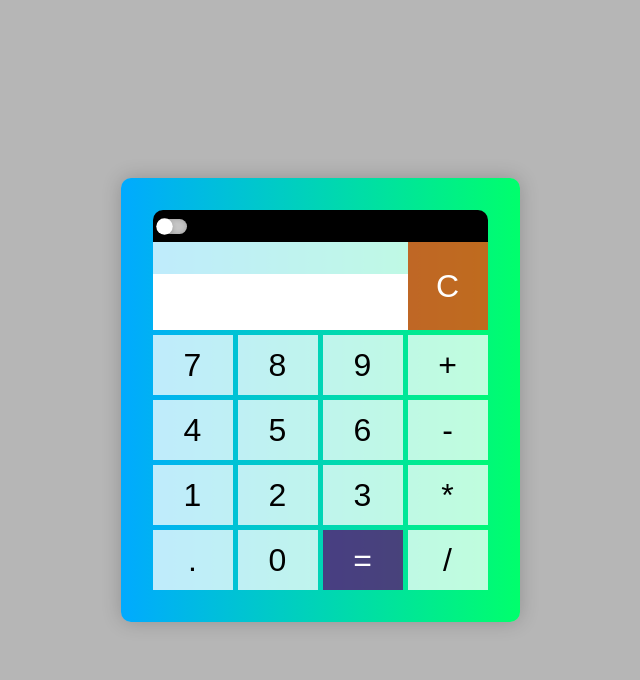
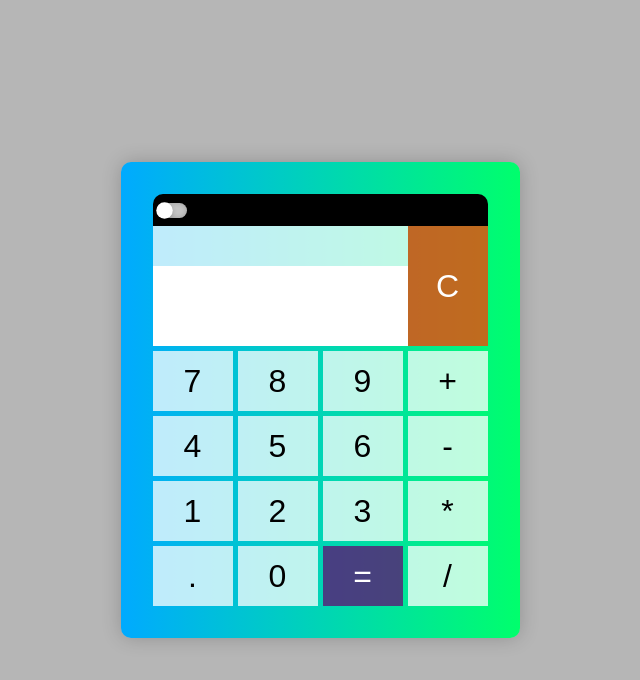
Before and after one commit to SSahil404/react-calculator, a React (Create React App) app: page / in a window 1280 px wide. Shown: the top 680 px of the page, without its empty margins (320-960 px from the left). Built offline with nearby package versions, Linux system fonts and the light colour scheme.

Commit message:
added multi operation feature

```diff
--- a/src/App.css
+++ b/src/App.css
@@ -118,14 +118,16 @@ button:hover {
     display: flex;
     align-items: center;
     justify-content: flex-end;
-    height: 2rem;
+    height: 2.5rem;
+    /* overflow: auto; */
     background-color: var(--clr-light-primary);
     font-size: 1rem;
     padding: 0 0.5rem;
     color: var(--clr-dark-secondary);
 }
 .calculator .display-clear .display .current-result {
-    height: 3.5rem;
+    height: 5rem;
+    overflow: auto;
     background-color: var(--clr-light);
     font-size: 1.8rem;
     padding: 0 0.5rem;
--- /dev/null
+++ b/src/components/CalcBody.js
@@ -0,0 +1,60 @@
+import React from "react";
+
+const CalcBody = ({ appendNumber, chooseOperator, equalOperator }) => {
+    return (
+        <div>
+            <div className="calc-body">
+                <button onClick={() => appendNumber(7)} className="number button">
+                    7
+                </button>
+                <button onClick={() => appendNumber(8)} className="number button">
+                    8
+                </button>
+                <button onClick={() => appendNumber(9)} className="number button">
+                    9
+                </button>
+                <button onClick={() => chooseOperator("+")} className="currOperator button">
+                    +
+                </button>
+                <button onClick={() => appendNumber(4)} className="number button">
+                    4
+                </button>
+                <button onClick={() => appendNumber(5)} className="number button">
+                    5
+                </button>
+                <button onClick={() => appendNumber(6)} className="number button">
+                    6
+                </button>
+                <button onClick={() => chooseOperator("-")} className="currOperator button">
+                    -
+                </button>
+                <button onClick={() => appendNumber(1)} className="number button">
+                    1
+                </button>
+                <button onClick={() => appendNumber(2)} className="number button">
+                    2
+                </button>
+                <button onClick={() => appendNumber(3)} className="number button">
+                    3
+                </button>
+                <button onClick={() => chooseOperator("*")} className="currOperator button">
+                    *
+                </button>
+                <button onClick={() => appendNumber(".")} className="number button">
+                    .
+                </button>
+                <button onClick={() => appendNumber(0)} className="number button">
+                    0
+                </button>
+                <button onClick={() => equalOperator("=")} className="equal button">
+                    =
+                </button>
+                <button onClick={() => chooseOperator("/")} className="currOperator button">
+                    /
+                </button>
+            </div>
+        </div>
+    );
+};
+
+export default CalcBody;
--- /dev/null
+++ b/src/components/Display.js
@@ -0,0 +1,19 @@
+import React from "react";
+
+const Display = ({ prevResult, result, clear }) => {
+    return (
+        <div>
+            <div className="display-clear">
+                <div className="display">
+                    <div className="prev-result">{prevResult}</div>
+                    <div className="current-result">{result}</div>
+                </div>
+                <button onClick={clear} className="clear button">
+                    C
+                </button>
+            </div>
+        </div>
+    );
+};
+
+export default Display;
--- a/src/pages/Calculator.js
+++ b/src/pages/Calculator.js
@@ -1,4 +1,6 @@
 import React, { useState, useEffect } from "react";
+import Display from "../components/Display";
+import CalcBody from "../components/CalcBody";
 
 const Calculator = ({ darkMode, setDarkMode }) => {
     const [result, setResult] = useState("");
@@ -6,15 +8,17 @@ const Calculator = ({ darkMode, setDarkMode }) => {
 
     const [prevOperand, setPrevOperand] = useState("");
     const [currOperand, setCurrOperand] = useState("");
-    const [operator, setOperator] = useState("");
+
+    const [prevOperator, setPrevOperator] = useState("");
+    const [currOperator, setCurrOperator] = useState("");
+
     const [equal, setEqual] = useState("");
-
     const [computation, setComputation] = useState("");
 
     const clear = () => {
         setPrevResult("");
         setPrevOperand("");
-        setOperator("");
+        setCurrOperator("");
         setCurrOperand("");
         setEqual("");
         setComputation("");
@@ -23,7 +27,7 @@ const Calculator = ({ darkMode, setDarkMode }) => {
         if (computation !== "") {
             setPrevResult(result);
             setPrevOperand("");
-            setOperator("");
+            setCurrOperator("");
             setCurrOperand("");
             setEqual("");
             setComputation("");
@@ -33,28 +37,42 @@ const Calculator = ({ darkMode, setDarkMode }) => {
             setCurrOperand(currOperand.toString() + number.toString());
         }
     };
-    const chooseOperator = (operator) => {
-        if (currOperand === "" || prevOperand !== "") return;
-        setOperator(operator);
-        setPrevOperand(currOperand);
+    const chooseOperator = (currOperator) => {
+        if (currOperand === "") return;
+
+        setCurrOperator(currOperator);
+
+        if (computation !== "") {
+            setPrevResult(result);
+            setPrevOperand(computation);
+            setEqual("");
+            setComputation("");
+        }
+
+        if (prevOperand !== "" && currOperand !== "") {
+            compute(currOperator);
+            setPrevResult(result);
+        } else {
+            setPrevOperand(currOperand);
+        }
+        setPrevOperator(currOperator);
         setCurrOperand("");
     };
     const equalOperator = (eq) => {
-        if (currOperand === "") return;
+        if (currOperand === "" || prevOperand === "") return;
 
-        if (prevOperand !== "" && currOperand !== "") {
-            compute();
-        }
+        if (prevOperand !== "" && currOperand !== "") compute(eq);
         setEqual(eq);
     };
 
-    const compute = () => {
+    const compute = (op) => {
         let res;
         const prev = parseFloat(prevOperand);
         const curr = parseFloat(currOperand);
 
         if (isNaN(prev) || isNaN(curr)) return;
-        switch (operator) {
+
+        switch (prevOperator) {
             case "+":
                 res = prev + curr;
                 break;
@@ -70,32 +88,20 @@ const Calculator = ({ darkMode, setDarkMode }) => {
             default:
                 return;
         }
-
-        setComputation(res);
-        console.log(computation);
+        if (op !== "=") {
+            setPrevOperand(res);
+        } else {
+            setComputation(res);
+        }
     };
 
-    const getDisplayNumber = (number) => {
-        const stringNumber = number.toString();
-        const integerDigits = parseFloat(stringNumber.split(".")[0]);
-        const decimalDigits = stringNumber.split(".")[1];
-        let integerDisplay;
-        if (isNaN(integerDigits)) {
-            integerDisplay = "";
-        } else {
-            integerDisplay = integerDigits.toLocaleString("en", { maximumFractionDigits: 0 });
-        }
-
-        if (decimalDigits != null) {
-            return `${integerDisplay}.${decimalDigits}`;
-        } else {
-            return integerDisplay;
-        }
-    };
     const updateDisplay = () => {
-        setResult(getDisplayNumber(currOperand));
-        if (operator != null) {
-            setResult(`${prevOperand} ${operator} ${currOperand} ${equal} ${computation}`);
+        if (currOperator != null) {
+            if (equal !== "") {
+                setResult(`${prevOperand} ${currOperator} ${currOperand} ${equal} ${computation}`);
+            } else {
+                setResult(`${prevOperand} ${currOperator} ${currOperand}`);
+            }
         } else {
             setResult("");
         }
@@ -116,66 +122,12 @@ const Calculator = ({ darkMode, setDarkMode }) => {
                 />
             </div>
 
-            <div className="display-clear">
-                <div className="display">
-                    <div className="prev-result">{prevResult}</div>
-                    <div className="current-result">{result}</div>
-                </div>
-                <button onClick={clear} className="clear button">
-                    C
-                </button>
-            </div>
-
-            <div className="calc-body">
-                <button onClick={() => appendNumber(7)} className="number button">
-                    7
-                </button>
-                <button onClick={() => appendNumber(8)} className="number button">
-                    8
-                </button>
-                <button onClick={() => appendNumber(9)} className="number button">
-                    9
-                </button>
-                <button onClick={() => chooseOperator("+")} className="operator button">
-                    +
-                </button>
-                <button onClick={() => appendNumber(4)} className="number button">
-                    4
-                </button>
-                <button onClick={() => appendNumber(5)} className="number button">
-                    5
-                </button>
-                <button onClick={() => appendNumber(6)} className="number button">
-                    6
-                </button>
-                <button onClick={() => chooseOperator("-")} className="operator button">
-                    -
-                </button>
-                <button onClick={() => appendNumber(1)} className="number button">
-                    1
-                </button>
-                <button onClick={() => appendNumber(2)} className="number button">
-                    2
-                </button>
-                <button onClick={() => appendNumber(3)} className="number button">
-                    3
-                </button>
-                <button onClick={() => chooseOperator("*")} className="operator button">
-                    *
-                </button>
-                <button onClick={() => appendNumber(".")} className="number button">
-                    .
-                </button>
-                <button onClick={() => appendNumber(0)} className="number button">
-                    0
-                </button>
-                <button onClick={() => equalOperator("=")} className="equal button">
-                    =
-                </button>
-                <button onClick={() => chooseOperator("/")} className="operator button">
-                    /
-                </button>
-            </div>
+            <Display prevResult={prevResult} result={result} clear={clear} />
+            <CalcBody
+                appendNumber={appendNumber}
+                chooseOperator={chooseOperator}
+                equalOperator={equalOperator}
+            />
         </div>
     );
 };
```
